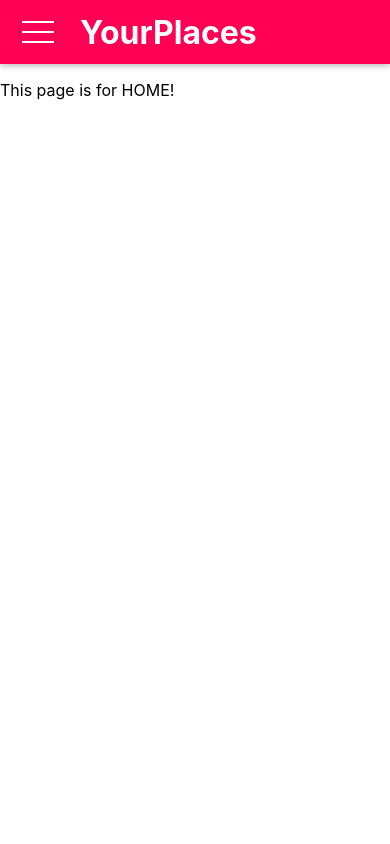
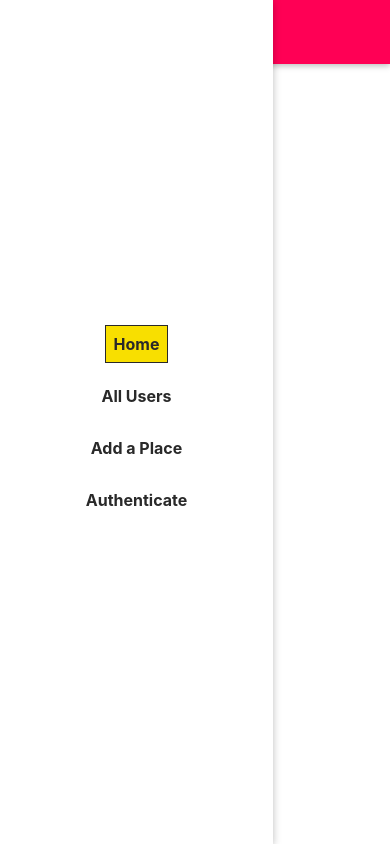
Before and after one commit to Hogusong/MERN-stack-app, a React (Create React App) app in the folder client/: page / in a window 390 px wide. Both pictures are taken after a click on the button 32 px from the left and 32 px from the top of the page. Built offline with nearby package versions, Linux system fonts and the light colour scheme.

Commit message:
Implement sidebar menu.

```diff
--- a/client/package.json
+++ b/client/package.json
@@ -6,7 +6,8 @@
     "react": "^16.12.0",
     "react-dom": "^16.12.0",
     "react-router-dom": "^5.1.2",
-    "react-scripts": "3.2.0"
+    "react-scripts": "3.2.0",
+    "react-transition-group": "^4.3.0"
   },
   "scripts": {
     "start": "react-scripts start",
--- a/client/src/css/nav-main.css
+++ b/client/src/css/nav-main.css
@@ -1,3 +1,7 @@
+.nav-drawer {
+  height: 100%;
+}
+
 .nav-header {
   width: 100%;
   height: 4rem;
--- /dev/null
+++ b/client/src/css/side-drawer.css
@@ -0,0 +1,10 @@
+.side-drawer {
+  position: fixed;
+  left: 0;
+  top: 0;
+  z-index: 100;
+  height: 100vh;
+  width: 70%;
+  background: white;
+  box-shadow: 0 2px 8px rgba(0, 0, 0, 0.26);
+}
--- a/client/src/index.css
+++ b/client/src/index.css
@@ -25,3 +25,24 @@ code {
 main {
   margin-top: 5rem;
 }
+
+.slide-in-left-enter {
+  transform: translateX(-100%);
+}
+
+.slide-in-left-enter-active {
+  transform: translateX(0);
+  opacity: 1;
+  transition: all 400ms;
+}
+
+.slide-in-left-exit {
+  transform: translateX(0%);
+  opacity: 1;
+}
+
+.slide-in-left-exit-active {
+  transform: translateX(-100%);
+  opacity: 0;
+  transition: all 400ms;
+}
--- a/client/src/shared/components/Navigation/nav-main.js
+++ b/client/src/shared/components/Navigation/nav-main.js
@@ -1,14 +1,25 @@
-import React from "react";
+import React, { useState } from "react";
 import { Link } from "react-router-dom";
 
 import "../../../css/nav-main.css";
 import NavLinks from "./nav-links";
+import SideDrawer from "./side-drawer";
 
 const MainNavigation = () => {
+  const [drawerIsOpen, setOpenDrawer] = useState(false);
+
+  const openDrawer = () => setOpenDrawer(true);
+  const closeDrawer = () => setOpenDrawer(false);
 
   return (
+    <React.Fragment>
+      <SideDrawer show={drawerIsOpen}>
+        <nav className="nav-drawer" onClick={closeDrawer}>
+          <NavLinks />
+        </nav>
+      </SideDrawer>
       <header className="nav-header">
-      <button className="nav-menu-btn">
+        <button className="nav-menu-btn" onClick={openDrawer}>
           <span />
           <span />
           <span />
@@ -20,6 +31,7 @@ const MainNavigation = () => {
           <NavLinks />
         </nav>
       </header>
+    </React.Fragment>
   );
 };
 
--- /dev/null
+++ b/client/src/shared/components/Navigation/side-drawer.js
@@ -0,0 +1,22 @@
+import React from "react";
+import { CSSTransition } from "react-transition-group";
+
+import "../../../css/side-drawer.css";
+
+const SideDrawer = props => {
+  const markup = (
+    <CSSTransition
+      in={props.show}
+      timeout={200}
+      classNames="slide-in-left"
+      mountOnEnter
+      unmountOnExit
+    >
+      <aside className="side-drawer">{props.children}</aside>
+    </CSSTransition>
+  );
+
+  return markup;
+};
+
+export default SideDrawer;
```
Also changed, not shown: 1 other file (tests, documents, lock files or other folders). Lines whose indentation alone changed are shown as unchanged.
